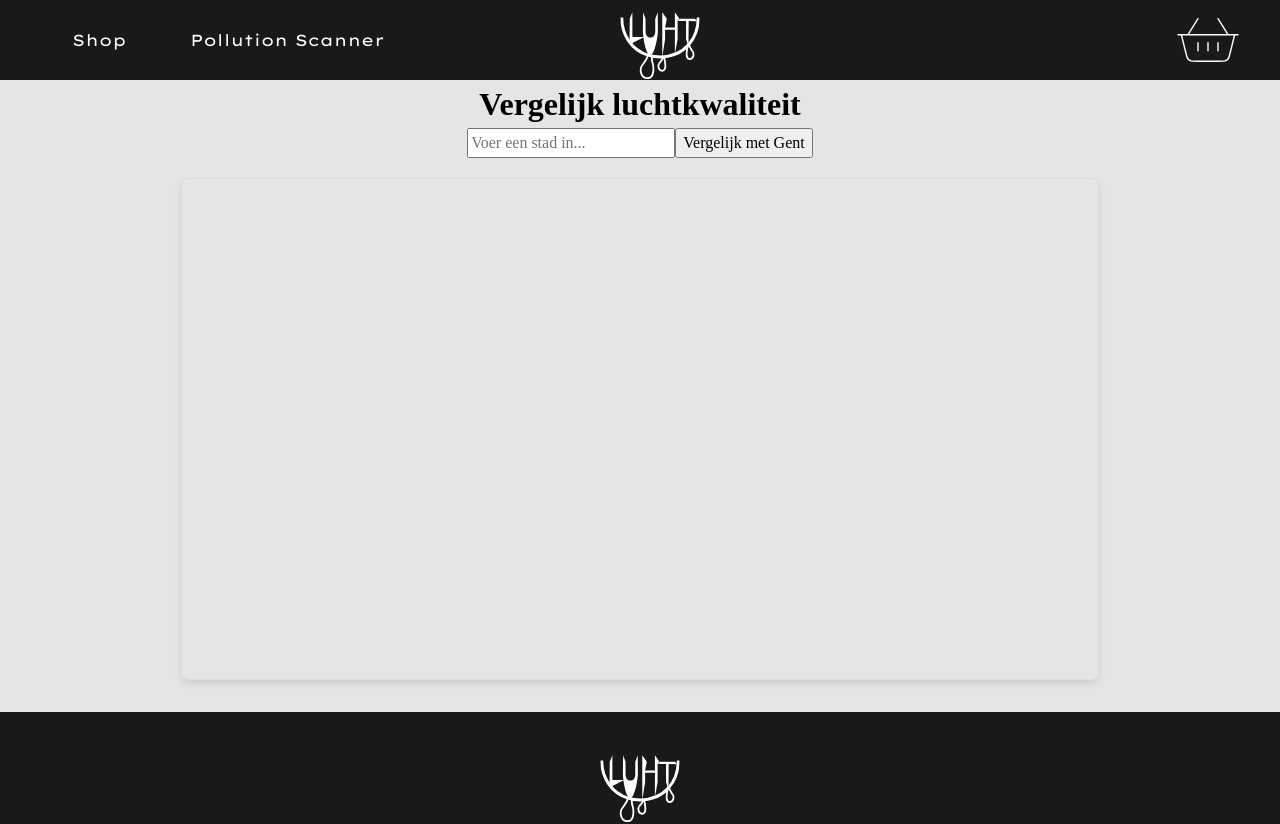
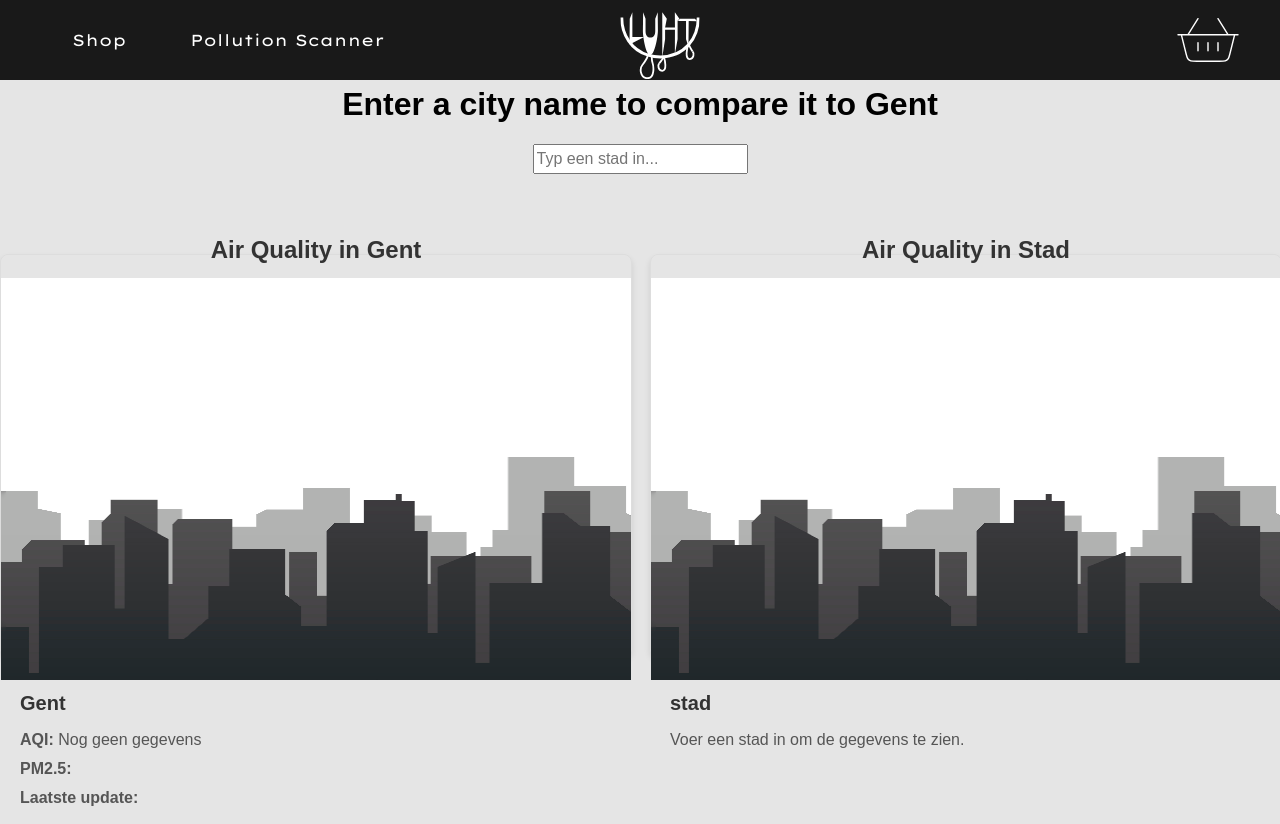
Before and after one commit to Witzevds/Gentse-Luht, a React (Vite) app: page /Scanner in a window 1280 px wide. Shown: the top 824 px of the page. Built offline with nearby package versions, Linux system fonts and the light colour scheme; no server answers.

Commit message:
refactor styles and improve particle canvas layout

```diff
--- a/public/Variables/Style/Variables.css
+++ b/public/Variables/Style/Variables.css
@@ -4,4 +4,5 @@
   --color-green: #20f000;
   --color-red: #f80000;
   --color-dark-grey: #282828;
+  --container-width: 85%;
 }
--- a/src/functional/Api.css
+++ b/src/functional/Api.css
@@ -0,0 +1,32 @@
+body {
+  font-family: "Poppins", sans-serif;
+}
+
+.city-info {
+  margin-left: 20px;
+  text-align: left;
+  font-size: 16px;
+  height: 10rem;
+}
+
+.city-info h3 {
+  margin: 0 0 10px 0;
+  font-size: 20px;
+  color: #333;
+}
+.info-canvas {
+  width: 100%;
+  height: 100%;
+  border-radius: 8px;
+}
+.city-info p {
+  margin: 5px 0;
+  color: #555;
+}
+
+.particle-wrap {
+  display: flex;
+  margin-top: 5rem;
+  gap: 20px;
+  align-items: center;
+}
--- a/src/functional/Api.jsx
+++ b/src/functional/Api.jsx
@@ -1,13 +1,13 @@
-import React, { useState, useEffect } from "react";
+import React, { useState, useEffect, useRef } from "react";
 import ParticleCanvas from "./Particle-sketch/ParticleCanvas"; // Importeer de ParticleCanvas component
-import Chart from "chart.js/auto";
 import "./Api.css";
 
 const AQIComparison = () => {
   const [city, setCity] = useState(""); // Bewaar de naam van de stad die de gebruiker invoert
   const [data, setData] = useState({ gent: null, city: null }); // Bewaar de luchtkwaliteitsdata van Gent en de opgezochte stad
-  const [chart, setChart] = useState(null); // Bewaar de Chart.js instantie
+  const [error, setError] = useState(""); // Foutmelding voor stad invoer
   const [cityDataLoaded, setCityDataLoaded] = useState(false); // Houd bij of de gegevens van de opgegeven stad geladen zijn
+  const typingTimeoutRef = useRef(null); // Ref voor debouncing
 
   const API_URL = "https://api.waqi.info/feed/";
   const TOKEN = "6d19ee57f244716fca9eb89717bee58a7c50279d";
@@ -20,7 +20,7 @@ const AQIComparison = () => {
 
       if (result.status === "ok") {
         return {
-          aqi: result.data.aqi || "N/A",
+          aqi: result.data.aqi || 0, // Gebruik 0 als default voor geen deeltjes
           pm25: result.data.iaqi?.pm25?.v || "N/A",
           time: result.data.time?.s || "N/A",
         };
@@ -40,104 +40,103 @@ const AQIComparison = () => {
       const gentData = await getCityAQI("gent");
       if (gentData) {
         setData((prevData) => ({ ...prevData, gent: gentData }));
-        renderChart({ gent: gentData.aqi }); // Render alleen Gent bij initiële load
       }
     };
 
     loadGentData();
   }, []);
 
-  // Functie om de gegevens van de opgegeven stad te vergelijken
-  const compareCities = async () => {
-    if (!city) return;
+  // Functie om stadgegevens te laden zodra de gebruiker begint te typen
+  const handleCityChange = (e) => {
+    const input = e.target.value;
+    setCity(input);
 
-    const cityData = await getCityAQI(city);
+    if (typingTimeoutRef.current) {
+      clearTimeout(typingTimeoutRef.current); // Reset debouncing timer
+    }
+
+    if (input.trim() !== "") {
+      typingTimeoutRef.current = setTimeout(async () => {
+        const cityData = await getCityAQI(input);
         if (cityData) {
           setData((prevData) => ({
             ...prevData,
             city: cityData,
           }));
-      setCityDataLoaded(true); // Zet de stad data geladen na het ophalen van gegevens
-      renderChart({
-        gent: data.gent?.aqi,
-        [city]: cityData.aqi,
-      });
+          setCityDataLoaded(true);
+          setError(""); // Reset foutmelding
+        } else {
+          setCityDataLoaded(false);
+          setError("Geen gegevens gevonden voor deze stad.");
         }
-  };
-
-  // Functie om de grafiek te renderen
-  const renderChart = (chartData) => {
-    const ctx = document.getElementById("aqiChart").getContext("2d");
-
-    if (chart) {
-      // Update de bestaande grafiek als die er al is
-      chart.data.labels = Object.keys(chartData);
-      chart.data.datasets[0].data = Object.values(chartData);
-      chart.update();
+      }, 300); // Debouncing van 300ms
     } else {
-      // Maak een nieuwe grafiek
-      const newChart = new Chart(ctx, {
-        type: "bar",
-        data: {
-          labels: Object.keys(chartData),
-          datasets: [
-            {
-              label: "Air Quality Index (AQI)",
-              data: Object.values(chartData),
-              backgroundColor: ["green", "blue"],
-            },
-          ],
-        },
-        options: {
-          responsive: true,
-          maintainAspectRatio: false,
-          plugins: {
-            legend: {
-              display: true,
-            },
-          },
-        },
-      });
-      setChart(newChart);
+      setData((prevData) => ({ ...prevData, city: null }));
+      setCityDataLoaded(false);
+      setError(""); // Reset foutmelding
     }
   };
 
   return (
-    <div style={{ textAlign: "center" }}>
-      <h1>Vergelijk luchtkwaliteit</h1>
+    <div className="aqi-comparison">
+      <div
+        style={{
+          display: "flex",
+          flexDirection: "column",
+          alignItems: "center",
+          gap: "1rem",
+        }}
+      >
+        <h1>Enter a city name to compare it to Gent</h1>
         <input
           type="text"
-        placeholder="Voer een stad in..."
+          placeholder="Typ een stad in..."
           value={city}
-        onChange={(e) => setCity(e.target.value)}
+          onChange={handleCityChange}
+          className="city-input"
         />
-      <button onClick={compareCities}>Vergelijk met Gent</button>
+        {error && <div className="error-message">{error}</div>}
+      </div>
 
-      {/* Deeltjes visualisatie alleen als de stadgegevens geladen zijn */}
-      <div style={{ marginTop: "20px", textAlign: "center" }}>
-        {cityDataLoaded && (
+      {/* Deeltjes visualisatie en informatie */}
+      <div className="particle-wrap">
+        <div className="info-canvas">
+          <ParticleCanvas aqi={data.gent?.aqi || 0} cityName="Gent" />
+          <div style={{ marginTop: "2rem" }} className="city-info">
+            <h3>Gent</h3>
+            <p>
+              <strong>AQI:</strong> {data.gent?.aqi || "Nog geen gegevens"}
+            </p>
+            <p>
+              <strong>PM2.5:</strong> {data.gent?.pm25}
+            </p>
+            <p>
+              <strong>Laatste update:</strong> {data.gent?.time}
+            </p>
+          </div>
+        </div>
+
+        <div className="info-canvas">
+          <ParticleCanvas aqi={data.city?.aqi || 0} cityName={city || "Stad"} />
+          <div style={{ marginTop: "2rem" }} className="city-info">
+            <h3>{city || "stad"}</h3>
+            {cityDataLoaded ? (
               <>
-            <ParticleCanvas aqi={data.gent?.aqi || 0} cityName="Gent" />
-            <ParticleCanvas aqi={data.city?.aqi || 0} cityName={city} />
+                <p>
+                  <strong>AQI:</strong> {data.city?.aqi}
+                </p>
+                <p>
+                  <strong>PM2.5:</strong> {data.city?.pm25}
+                </p>
+                <p>
+                  <strong>Laatste update:</strong> {data.city?.time}
+                </p>
               </>
+            ) : (
+              <p>Voer een stad in om de gegevens te zien.</p>
             )}
           </div>
-
-      {/* Grafiek container */}
-      <div
-        style={{
-          marginTop: "20px",
-          width: "80%",
-          maxWidth: "70vw",
-          height: "60vh",
-          margin: "0 auto",
-          border: "1px solid #ddd",
-          padding: "10px",
-          borderRadius: "8px",
-          boxShadow: "0px 4px 6px rgba(0, 0, 0, 0.1)",
-        }}
-      >
-        <canvas id="aqiChart"></canvas>
+        </div>
       </div>
     </div>
   );
--- a/src/functional/Particle-sketch/Particle-canvas.css
+++ b/src/functional/Particle-sketch/Particle-canvas.css
@@ -1,39 +1,28 @@
-/* ParticleCanvas.css */
-.particle-canvas-container {
+.particle-container {
   display: flex;
+  flex-direction: column;
   justify-content: center;
   align-items: center;
   margin: 0 auto;
   width: 100%;
-  max-width: 800px; /* Pas aan afhankelijk van de gewenste breedte */
-  height: 300px; /* De hoogte van het canvas */
+  height: 50vh;
   border: 1px solid #ddd;
   border-radius: 8px;
   box-shadow: 0px 4px 6px rgba(0, 0, 0, 0.1);
+
+  & .particle-container__city-name {
+    font-size: 24px;
+    font-weight: bold;
+    margin-bottom: 10px;
+    color: #333;
+  }
+
+  & .particle-container__canvas {
+    width: 100%;
+    height: 100%;
+    border-radius: 8px;
+  }
 }
-
-.particle-canvas {
-  width: 100%; /* Zorg ervoor dat het canvas de volledige breedte vult */
-  height: 100%; /* Zorg ervoor dat het canvas de volledige hoogte vult */
+.particle-wrap {
+  display: flex;
 }
-
-.particle-canvas input {
-  padding: 10px;
-  border-radius: 4px;
-  border: 1px solid #ddd;
-  margin-top: 10px;
-  margin-bottom: 10px;
-}
-
-.particle-canvas button {
-  padding: 10px;
-  background-color: #4caf50;
-  color: white;
-  border: none;
-  border-radius: 4px;
-  cursor: pointer;
-}
-
-.particle-canvas button:hover {
-  background-color: #45a049;
-}
--- a/src/functional/Particle-sketch/ParticleCanvas.jsx
+++ b/src/functional/Particle-sketch/ParticleCanvas.jsx
@@ -1,10 +1,10 @@
 import React, { useRef, useEffect } from "react";
 import p5 from "p5";
-import image from "/Variables/Assets/city.jpg"; // Importeer de afbeelding
-import "./Particle-canvas.css"; // Importeer je CSS-bestand
+import cityImage from "/Variables/Assets/city.jpg"; // Updated path for the image
+import "./Particle-canvas.css";
 
 const ParticleCanvas = ({ aqi, cityName }) => {
-  const canvasRef = useRef(null); // Ref voor het canvas element
+  const canvasRef = useRef(null);
 
   useEffect(() => {
     const sketch = (p) => {
@@ -12,14 +12,14 @@ const ParticleCanvas = ({ aqi, cityName }) => {
       let cityImg;
 
       p.preload = () => {
-        cityImg = p.loadImage(image); // Laad de afbeelding
+        cityImg = p.loadImage(cityImage);
       };
 
       p.setup = () => {
-        p.createCanvas(p.windowWidth / 2, 300); // Creëer canvas met breedte van de helft van het scherm en vaste hoogte
-        p.imageMode(p.CENTER); // Zet de afbeeldingmodus naar CENTER
+        const container = canvasRef.current.parentElement;
+        p.createCanvas(container.offsetWidth, container.offsetHeight);
+        p.imageMode(p.CENTER);
 
-        // Maak de deeltjes aan op basis van de AQI waarde
         for (let i = 0; i < aqi; i++) {
           particles.push(
             new Particle(
@@ -34,20 +34,11 @@ const ParticleCanvas = ({ aqi, cityName }) => {
 
       p.draw = () => {
         p.background(255);
+        p.image(cityImg, p.width / 2, p.height / 2, p.width, p.height);
 
-        // Schaal de afbeelding zodat deze het volledige canvas vult
-        p.image(
-          cityImg,
-          p.width / 2,
-          p.height / 2,
-          p.width, // De afbeelding moet de volledige breedte van het canvas bedekken
-          p.height // De afbeelding moet de volledige hoogte van het canvas bedekken
-        );
-
-        // Update en teken alle deeltjes
-        for (let i = 0; i < particles.length; i++) {
-          particles[i].update();
-          particles[i].show();
+        for (const particle of particles) {
+          particle.update();
+          particle.show();
         }
       };
 
@@ -58,79 +49,40 @@ const ParticleCanvas = ({ aqi, cityName }) => {
             p.random(-speed, speed),
             p.random(-speed, speed)
           );
-          this.acc = p.createVector(0, 0);
           this.size = size;
         }
 
         update() {
-          this.vel.add(this.acc);
           this.pos.add(this.vel);
 
-          // Zorg ervoor dat de deeltjes terugkomen aan de andere kant als ze buiten het canvas gaan
-          if (this.pos.x < 0) {
-            this.pos.x = p.width; // Terug aan de rechterkant
-          } else if (this.pos.x > p.width) {
-            this.pos.x = 0; // Terug aan de linkerkant
-          }
+          if (this.pos.x < 0) this.pos.x = p.width;
+          else if (this.pos.x > p.width) this.pos.x = 0;
 
-          if (this.pos.y < 0) {
-            this.pos.y = p.height; // Terug aan de onderkant
-          } else if (this.pos.y > p.height) {
-            this.pos.y = 0; // Terug aan de bovenkant
-          }
-
-          this.acc.mult(0); // Reset de versnelling
+          if (this.pos.y < 0) this.pos.y = p.height;
+          else if (this.pos.y > p.height) this.pos.y = 0;
         }
 
         show() {
           p.noStroke();
-          p.fill(0, 0, 0, 100); // Zwarte deeltjes met wat transparantie
-          p.ellipse(this.pos.x, this.pos.y, this.size, this.size);
+          p.fill(50, 50, 50, 150);
+          p.circle(this.pos.x, this.pos.y, this.size);
         }
       }
 
       p.windowResized = () => {
-        p.resizeCanvas(p.windowWidth / 2, 300); // Pas de canvasgrootte aan bij het wijzigen van het venster
+        const container = canvasRef.current.parentElement;
+        p.resizeCanvas(container.offsetWidth, container.offsetHeight);
       };
     };
 
-    // Start de p5.js sketch
     const myP5 = new p5(sketch, canvasRef.current);
-
-    // Schoonmaakfunctie om de p5 sketch te verwijderen bij het verlaten van de component
     return () => myP5.remove();
-  }, [aqi, cityName]); // Herlaad de sketch bij verandering van AQI of stad
-
-  const containerStyle = {
-    display: "flex",
-    flexDirection: "column", // Zet de elementen onder elkaar
-    justifyContent: "center",
-    alignItems: "center",
-    margin: "0 auto",
-    width: "100%",
-    maxWidth: "800px", // Pas aan afhankelijk van de gewenste breedte
-    height: "350px", // De hoogte van het canvas inclusief de tekst bovenaan
-    border: "1px solid #ddd",
-    borderRadius: "8px",
-    boxShadow: "0px 4px 6px rgba(0, 0, 0, 0.1)",
-  };
-
-  const cityNameStyle = {
-    fontSize: "24px",
-    fontWeight: "bold",
-    marginBottom: "10px", // Voeg wat ruimte toe tussen de naam en het canvas
-    color: "#333", // Pas de kleur aan naar wens
-  };
-
-  const canvasStyle = {
-    width: "100%", // Zorg ervoor dat het canvas de volledige breedte vult
-    height: "100%", // Zorg ervoor dat het canvas de volledige hoogte vult
-  };
+  }, [aqi]);
 
   return (
-    <div style={containerStyle}>
-      <div style={cityNameStyle}>{`Luchtkwaliteit in ${cityName}`}</div>
-      <div ref={canvasRef} style={canvasStyle}></div>
+    <div className="particle-container">
+      <div className="particle-container__city-name">{`Air Quality in ${cityName}`}</div>
+      <div className="particle-container__canvas" ref={canvasRef}></div>
     </div>
   );
 };
--- a/src/sections/Cost-of/Cost-of.css
+++ b/src/sections/Cost-of/Cost-of.css
@@ -1,7 +1,7 @@
 .cost-of {
   color: var(--color-light);
   display: flex;
-  width: 95%;
+  width: var(--container-width);
   margin: 0 auto;
   flex-direction: column;
   & .cost-of__title {
--- a/src/sections/GTK/GTK.css
+++ b/src/sections/GTK/GTK.css
@@ -9,10 +9,14 @@
 .gtk {
   margin-top: 10rem;
   display: flex;
+  justify-content: center;
   flex-direction: column;
   padding: 2rem;
+  margin: 0 auto;
   gap: 1rem;
-
+  width: var(
+    --container-width
+  ); /* Maak de kaarten 80% van de breedte van de container */
   & .gtk__title {
     font-size: 3rem;
     font-family: "Helvetica-neue";
--- a/src/sections/Hero-main/Hero-main.css
+++ b/src/sections/Hero-main/Hero-main.css
@@ -19,7 +19,7 @@
   }
 
   & .hero__display {
-    width: 80%;
+    width: var(--container-width);
     height: 30rem;
     display: flex;
     justify-content: center;
```
Also changed, not shown: src/sections/Hero-main/Hero-main.jsx (+5 -4 lines). Lines whose indentation alone changed are shown as unchanged.
